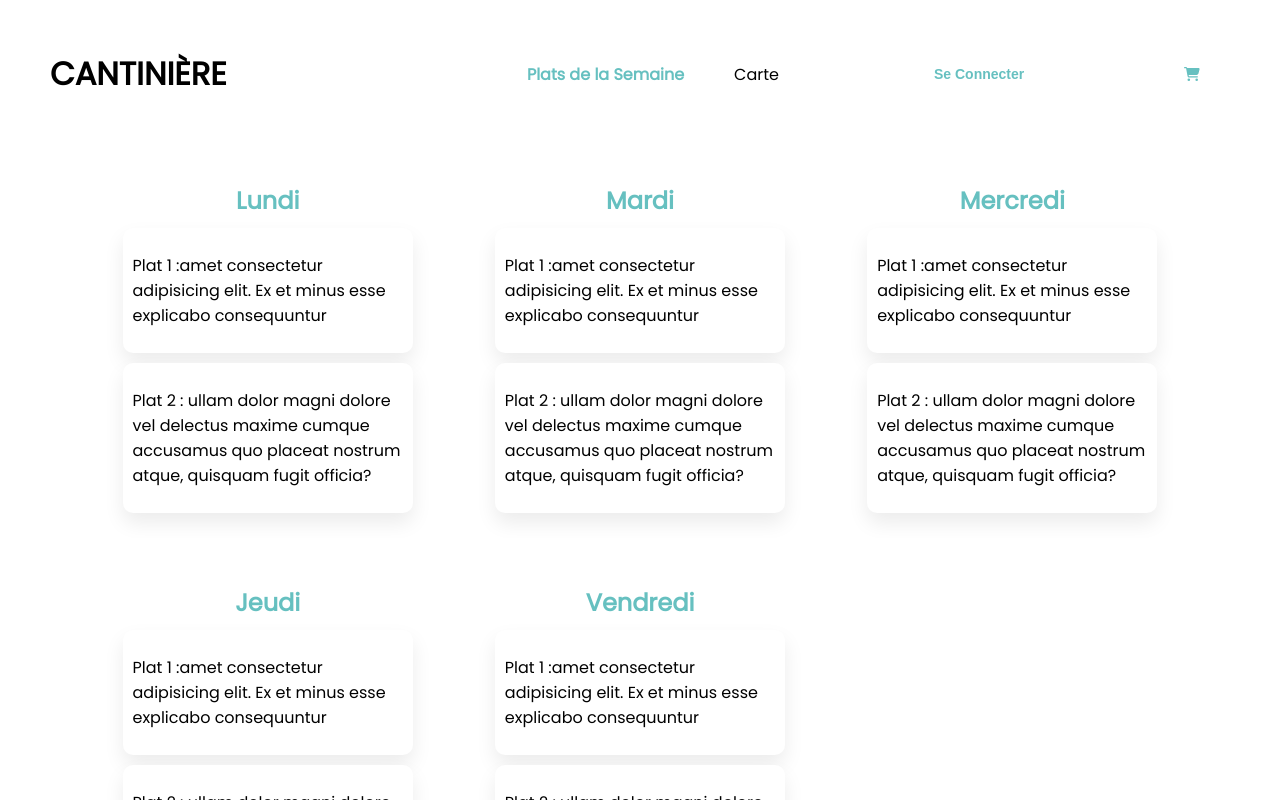
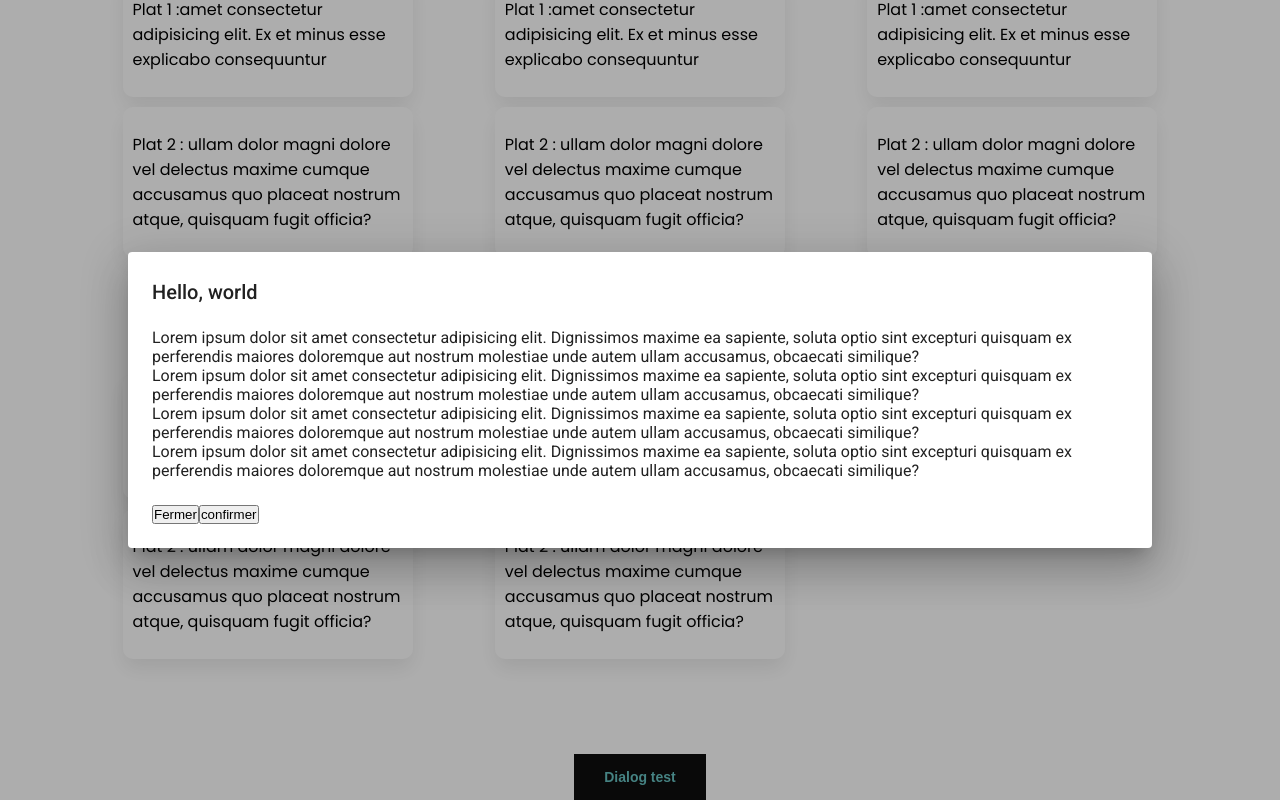
Before and after one commit to wassimouricha/Projet_cantiniere, an Angular app: page / in a window 1280 px wide. Both pictures are taken after a click on the button "Dialog test". Shown: the top 800 px of the page. Built offline with nearby package versions, Linux system fonts and the light colour scheme.

Commit message:
dialog added

```diff
--- a/src/app/cardweek/cardweek.component.html
+++ b/src/app/cardweek/cardweek.component.html
@@ -2,7 +2,7 @@
     <div class="wrap">
         <div class="card">
             <div class="content">
-                <h2><a href="#">Lundi</a></h2>
+                <h2><a (click)="openDialog()">Lundi</a></h2>
                 <div class="card-int">
                     <p> Plat 1 :amet consectetur adipisicing elit.
                         Ex et minus esse explicabo consequuntur </p>
--- a/src/app/cardweek/cardweek.component.ts
+++ b/src/app/cardweek/cardweek.component.ts
@@ -1,4 +1,7 @@
 import { Component, OnInit } from '@angular/core';
+import { MatDialog } from '@angular/material/dialog';
+import { DialogContentComponent } from '../dialog/components/dialog-content/dialog-content.component';
+
 
 @Component({
   selector: 'app-cardweek',
@@ -7,9 +10,21 @@ import { Component, OnInit } from '@angular/core';
 })
 export class CardweekComponent implements OnInit {
 
-  constructor() { }
+  constructor(public dialog: MatDialog) { }
 
   ngOnInit(): void {
   }
 
+
+  openDialog() {
+    const dialogRef = this.dialog.open(DialogContentComponent, {
+      data: { title: 'Jour de la semaine'}
+    });
+
+    dialogRef.afterClosed().subscribe(
+      result => console.log('dialog result', result)
+    );
+  }
+
+
 }
--- a/src/app/dialog/components/dialog-content/dialog-content.component.html
+++ b/src/app/dialog/components/dialog-content/dialog-content.component.html
@@ -1 +1,21 @@
-<p>dialog-content works!</p>
+<h2 mat-dialog-title>{{ data?.title }}</h2>
+
+<div mat-dialog-content>
+    <p>Lorem ipsum dolor sit amet consectetur adipisicing elit. Dignissimos maxime ea sapiente,
+         soluta optio sint excepturi quisquam ex perferendis maiores doloremque aut
+         nostrum molestiae unde autem ullam accusamus, obcaecati similique?</p>
+    <p>Lorem ipsum dolor sit amet consectetur adipisicing elit. Dignissimos maxime ea sapiente,
+         soluta optio sint excepturi quisquam ex perferendis maiores doloremque aut
+         nostrum molestiae unde autem ullam accusamus, obcaecati similique?</p>
+    <p>Lorem ipsum dolor sit amet consectetur adipisicing elit. Dignissimos maxime ea sapiente,
+         soluta optio sint excepturi quisquam ex perferendis maiores doloremque aut
+         nostrum molestiae unde autem ullam accusamus, obcaecati similique?</p>
+    <p>Lorem ipsum dolor sit amet consectetur adipisicing elit. Dignissimos maxime ea sapiente,
+         soluta optio sint excepturi quisquam ex perferendis maiores doloremque aut
+         nostrum molestiae unde autem ullam accusamus, obcaecati similique?</p>
+</div>
+
+<div mat-dialog-actions>
+    <button mat-button mat-dialog-close>Fermer</button>
+    <button mat-button [mat-dialog-close]="'FERMER'">confirmer</button>
+</div>
--- a/src/app/dialog/components/dialog-content/dialog-content.component.ts
+++ b/src/app/dialog/components/dialog-content/dialog-content.component.ts
@@ -1,4 +1,5 @@
-import { Component, OnInit } from '@angular/core';
+import { Component,Inject, OnInit } from '@angular/core';
+import { MAT_DIALOG_DATA } from '@angular/material/dialog';
 
 @Component({
   selector: 'app-dialog-content',
@@ -7,7 +8,7 @@ import { Component, OnInit } from '@angular/core';
 })
 export class DialogContentComponent implements OnInit {
 
-  constructor() { }
+  constructor(@Inject(MAT_DIALOG_DATA) public data: any) { }
 
   ngOnInit(): void {
   }
--- a/src/app/dialog/dialog.component.html
+++ b/src/app/dialog/dialog.component.html
@@ -1,5 +1,3 @@
 <div class="dialog">
-    <a href="#"><button type="button" class=" btn--border btn-read btn--animated">Dialog test</button></a>
+   <button type="button" class=" btn--border btn-read btn--animated"  (click)="openDialog()">Dialog test</button>
 </div>
-<!-- dialog content -->
-<app-dialog-content></app-dialog-content>
--- a/src/app/dialog/dialog.component.ts
+++ b/src/app/dialog/dialog.component.ts
@@ -1,4 +1,6 @@
 import { Component, OnInit } from '@angular/core';
+import { MatDialog } from '@angular/material/dialog';
+import { DialogContentComponent } from './components/dialog-content/dialog-content.component';
 
 @Component({
   selector: 'app-dialog',
@@ -7,9 +9,19 @@ import { Component, OnInit } from '@angular/core';
 })
 export class DialogComponent implements OnInit {
 
-  constructor() { }
+  constructor(public dialog: MatDialog) { }
 
   ngOnInit(): void {
   }
 
+  openDialog() {
+    const dialogRef = this.dialog.open(DialogContentComponent, {
+      data: { title: 'Hello, world'}
+    });
+
+    dialogRef.afterClosed().subscribe(
+      result => console.log('dialog result', result)
+    );
+  }
+
 }
```
